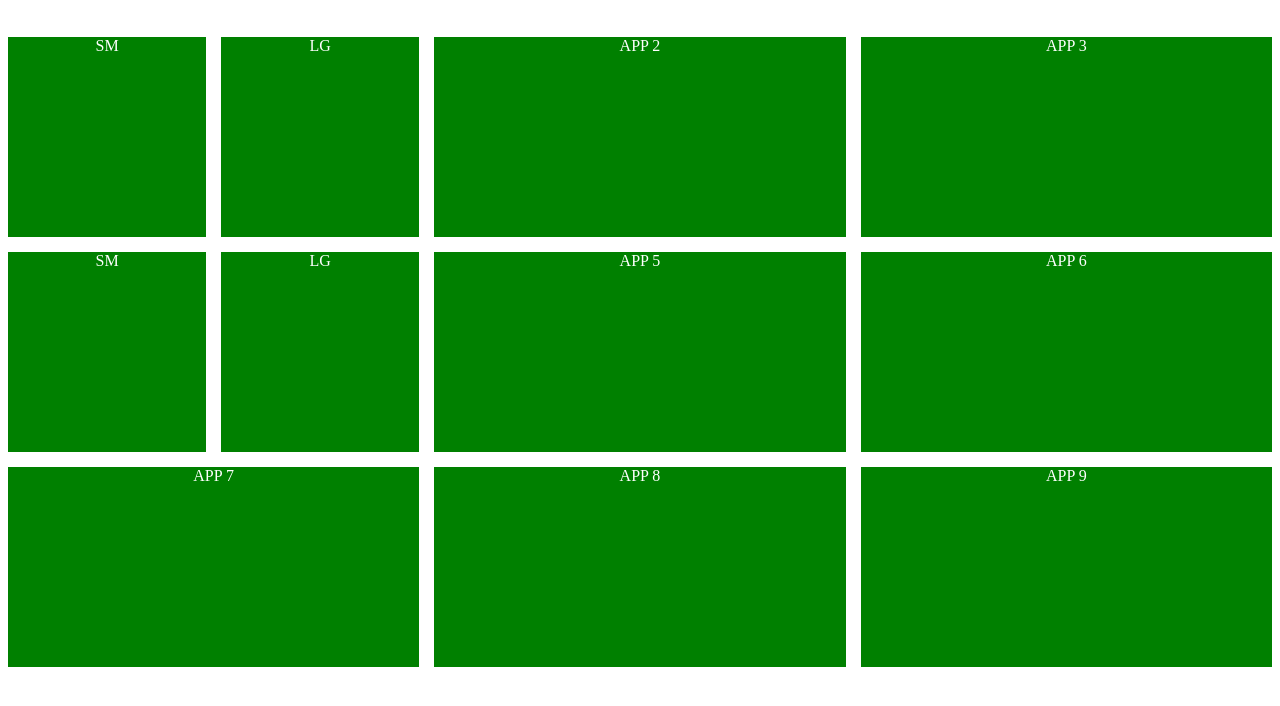
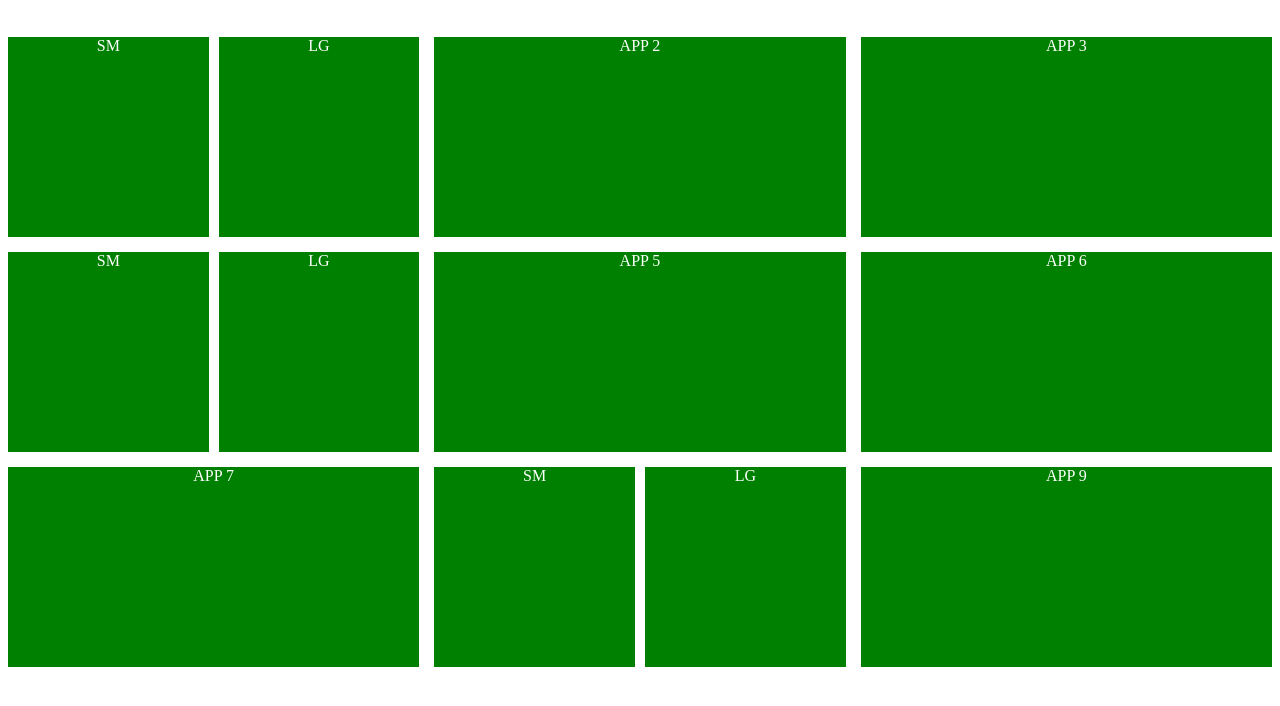
Before and after one commit to abdulazizasiri/Window8_UI_Layout, a plain HTML site: page index.html in a window 1280 px wide. Shown: the part 90-796 px from the top of the page. Drawn offline with nearby package versions, Linux system fonts and the light colour scheme.

Commit message:
added the layout of windows 8

```diff
--- a/CSS/styles.css
+++ b/CSS/styles.css
@@ -18,7 +18,7 @@
   display: grid;
   grid-template-columns: repeat(2,1fr);
   max-width: 980px;
-  grid-gap: 15px;
+  grid-gap: 10px;
 }
 
 .box{
--- a/index.html
+++ b/index.html
@@ -11,7 +11,7 @@
 <body>
   <p> Start </p>
   <div class="windows_container">
-    <div  class="gridTwo  one">
+    <div  class="gridTwo">
       <div class="box"> SM </div>
       <div class="box"> LG </div>
      </div>
@@ -24,7 +24,10 @@
     <div class="box five"> APP 5</div>
     <div  class="box six"> APP 6</div>
     <div class="box seven"> APP 7</div>
-    <div  class="box eight"> APP 8</div>
+    <div  class="gridTwo">
+      <div class="box"> SM </div>
+      <div class="box"> LG </div>
+     </div>
     <div class="box nine"> APP 9</div>
 
   </div>
```
